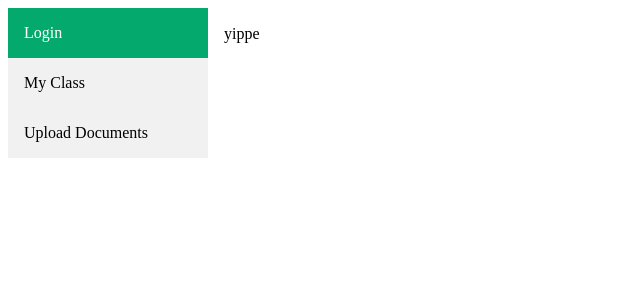
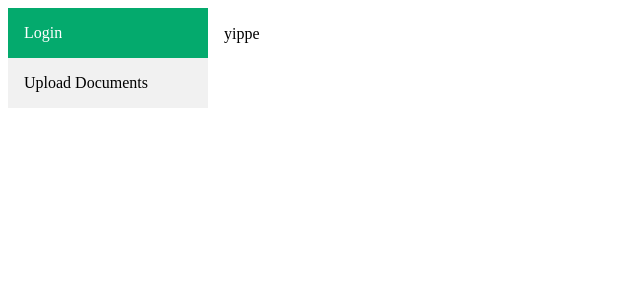
Before and after one commit to AbaDragon47/TAMUHack, a Django app: page / in a window 1280 px wide. Shown: the top 300 px of the page, without its empty margins (0-640 px from the left). Run offline with Django 5.2, Linux system fonts and the light colour scheme.

Commit message:
Update index.html

```diff
--- a/myclasses/templates/myclasses/index.html
+++ b/myclasses/templates/myclasses/index.html
@@ -11,7 +11,6 @@
 <body>
     <div class = "sidebar">
        <a class = "active" href="{% url 'login' %}">Login</a>
-       <a href="{% url 'myClasses' %}">My Class </a>
        <a href="{% url 'upload' %}">Upload Documents </a>
        <!-- COPY, REPEAT-->
     </div>
```
